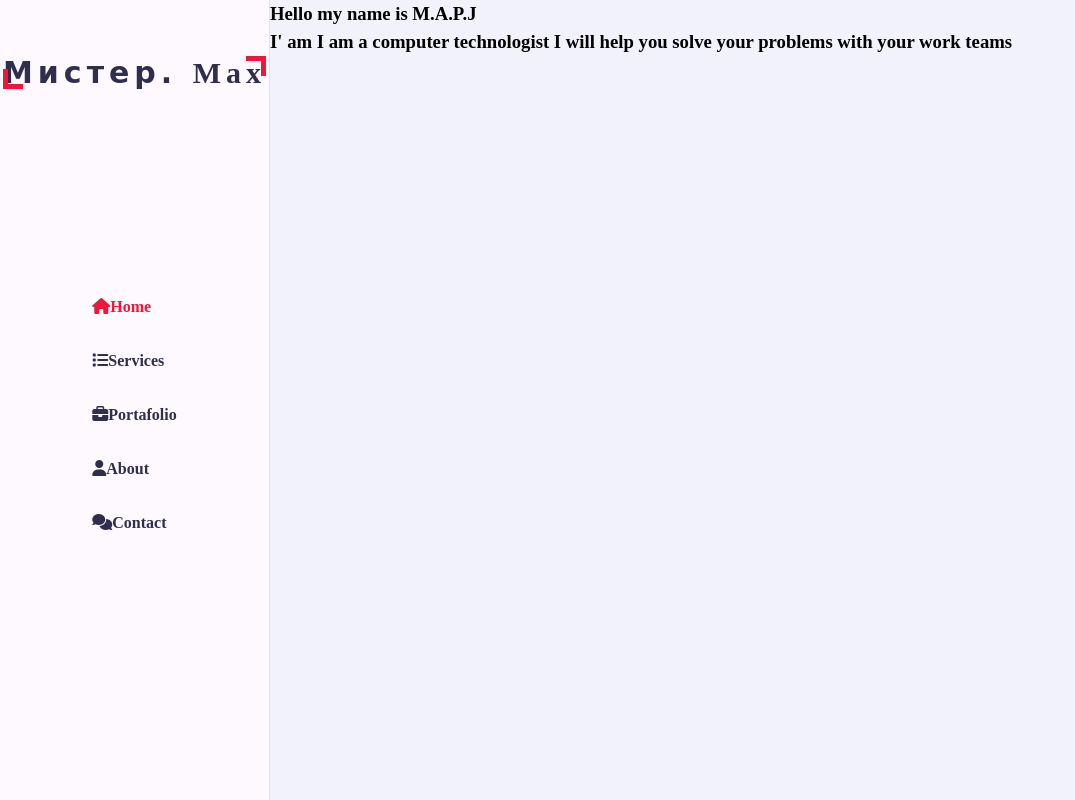
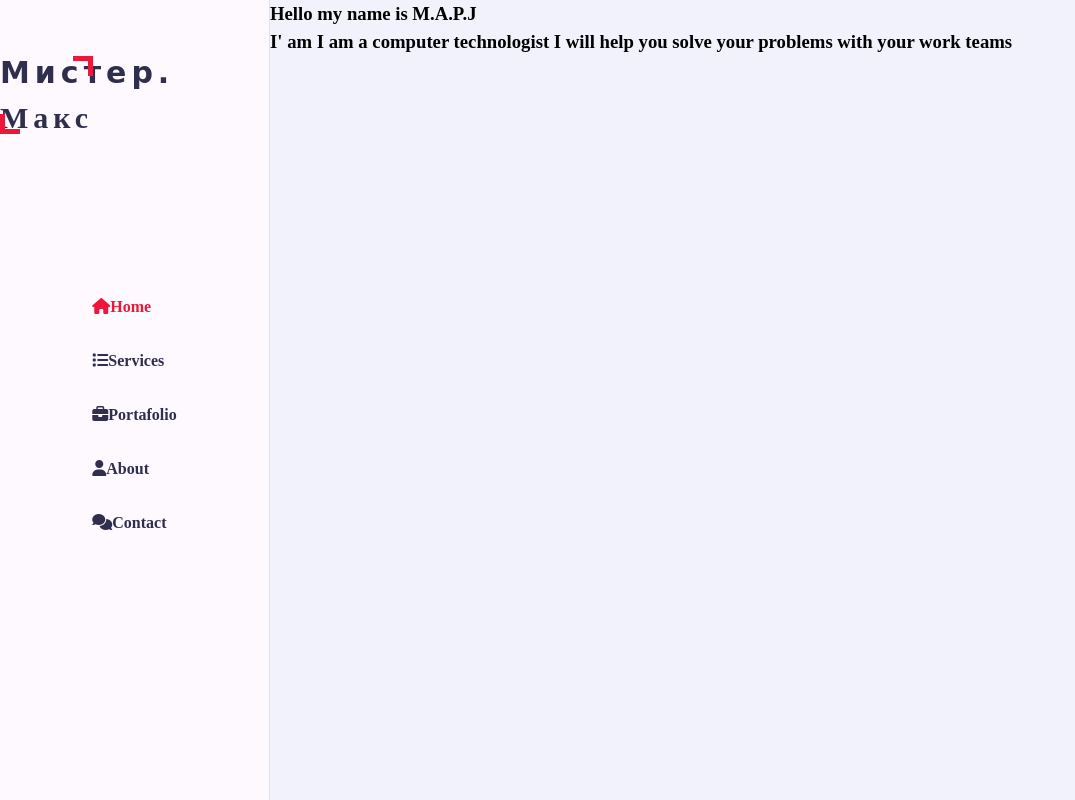
Before and after one commit to mapjx/mypersonalwebportfolio, a plain HTML site: page index.html in a window 1280 px wide. Shown: the whole page, without its empty margins (0-1075 px from the left). Drawn offline with Linux system fonts and the light colour scheme; a web font is replaced by a local one.

Commit message:
Update index.html

```diff
--- a/index.html
+++ b/index.html
@@ -4,7 +4,7 @@
     <meta charset="UTF-8">
     <meta http-equiv="X-UA-Compatible" content="IE=edge">
     <meta name="viewport" content="width=device-width, initial-scale=1.0">
-    <title>Mi Portafolio Web Personal</title>
+    <title>Mi Portafolio Web Personal - мистер. Макс </title>
     <!--===== CSS Files =====-->
     <link rel="stylesheet" type= "text/css" href= "css/style.css">
     <link rel="stylesheet" type= "text/css" href= "css/skins/color-1.css">
@@ -16,7 +16,7 @@
                  <!--===== Aside Start =====-->
                  <div class="aside">
                      <div class="logo">
-                         <a href="#"><span>мистер. </span>Max</a>
+                         <a href="#"><span>мистер. </span>Макс</a>
                      </div>
                      <div class="nav-toggler">
                          <span></span>
```
